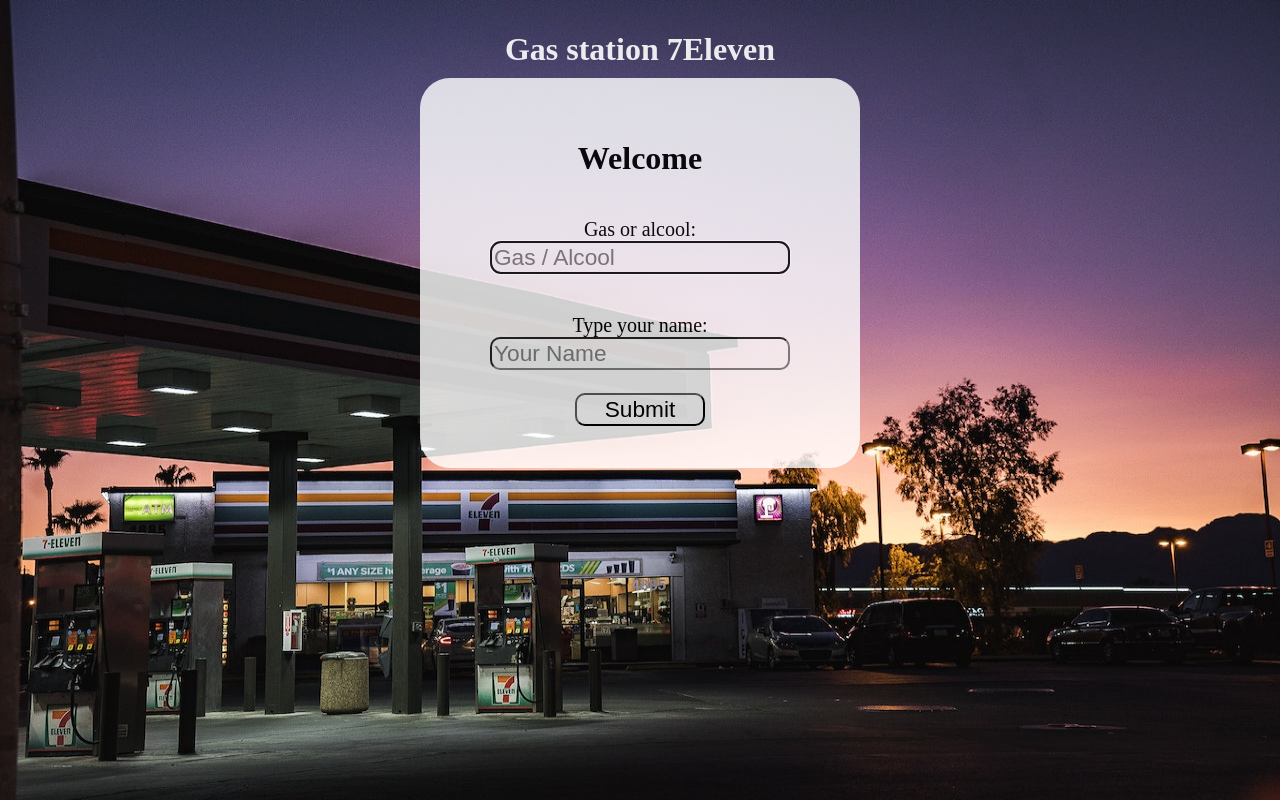
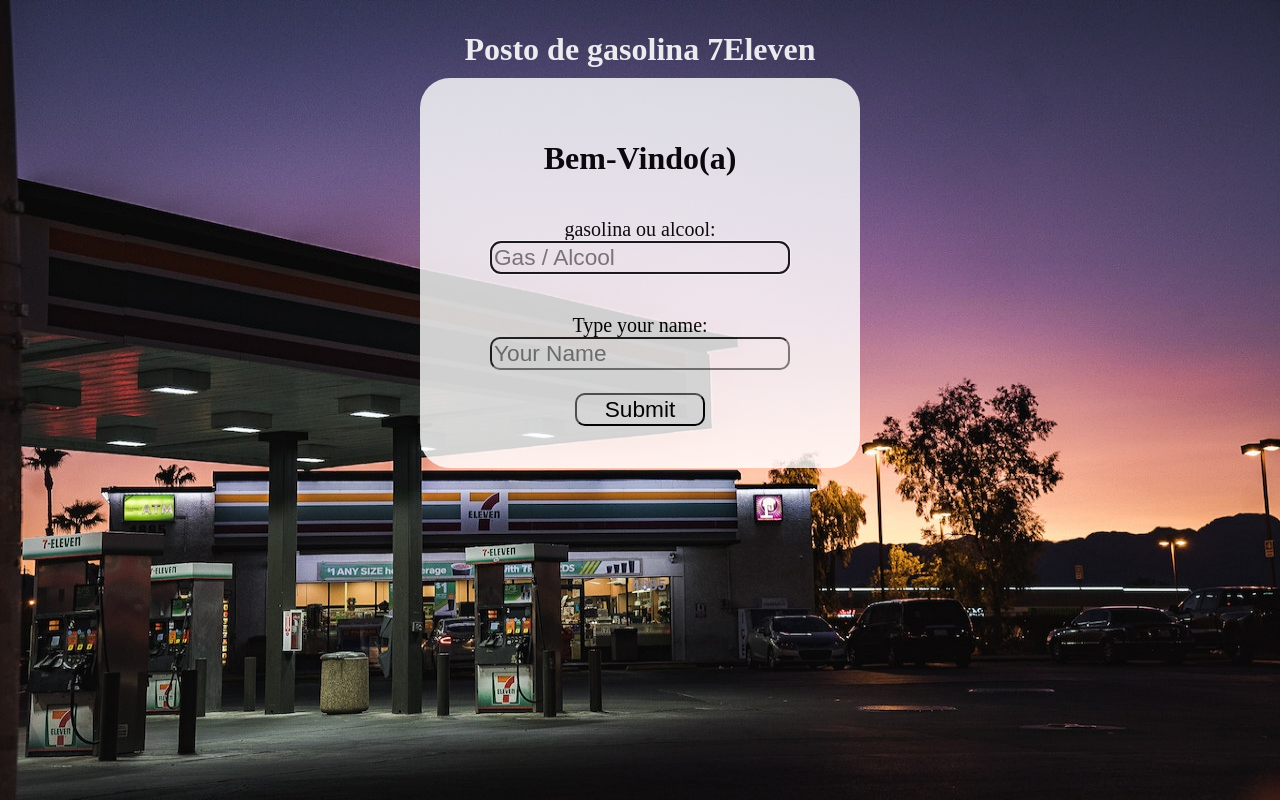
Before and after one commit to Leojjackson/project-posto-de-gasolina, a plain HTML site: page index.html in a window 1280 px wide. Drawn offline with Linux system fonts and the light colour scheme.

Commit message:
Update index.html

```diff
--- a/index.html
+++ b/index.html
@@ -10,13 +10,13 @@
     <script src="posto.js" defer></script>
 </head>
 <body>
-    <h1 id="h1posto">Gas station 7Eleven</h1>
+    <h1 id="h1posto">Posto de gasolina 7Eleven</h1>
     <div class="div1">
 
         <div id="caixa-div">
-            <h1>Welcome</h1>
+            <h1>Bem-Vindo(a)</h1>
 
-            <p>Gas or alcool: <input type="text" name="texto" id="txt" required placeholder="Gas / Alcool" autofocus></p>
+            <p>gasolina ou alcool: <input type="text" name="texto" id="txt" required placeholder="Gas / Alcool" autofocus></p>
 
             <p>Type your name: <input type="text" name="numero" id="num" placeholder="Your Name"></p>
 
```
